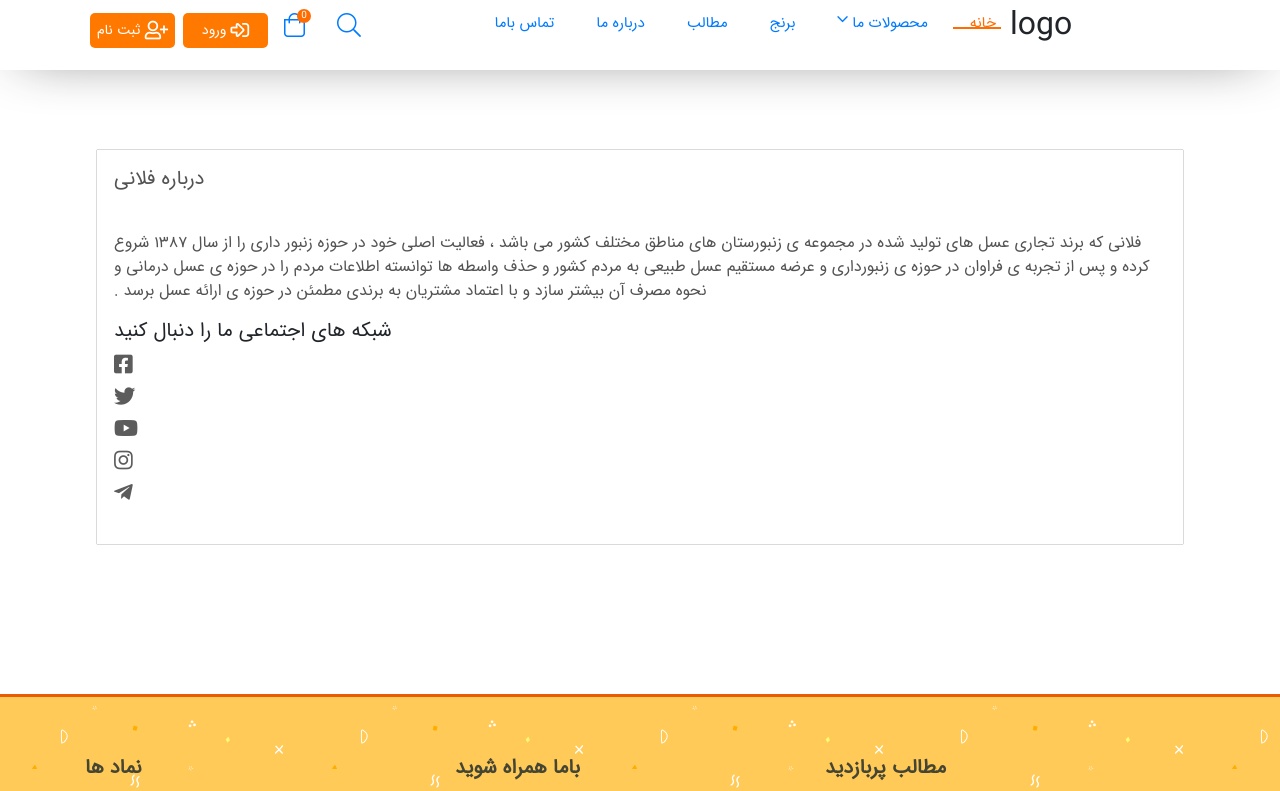
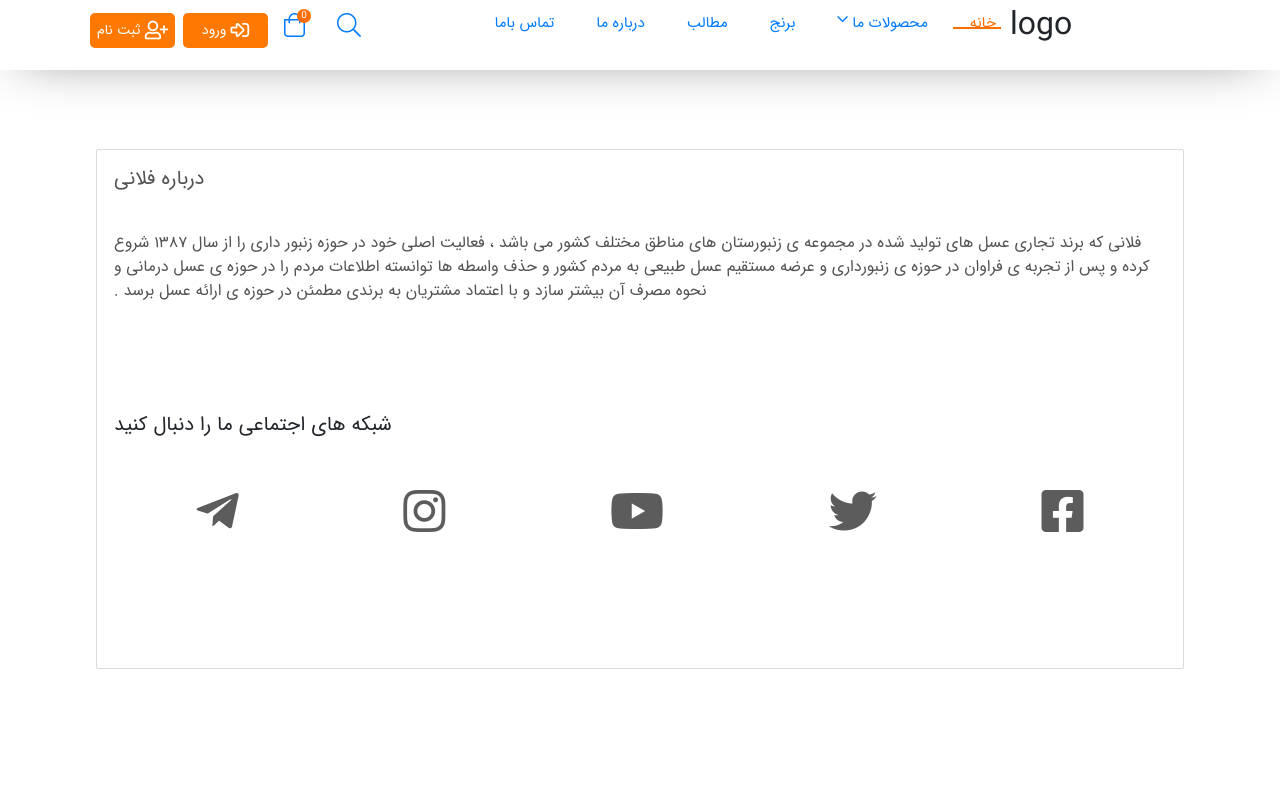
Before and after one commit to miladmohammadi82/afraalian-vue-cli, a Vue app: page /about-page in a window 1280 px wide. Shown: the top 791 px of the page. Built offline with nearby package versions, Linux system fonts and the light colour scheme.

Commit message:
commit 2

```diff
--- a/src/components/views/aboutPage.vue
+++ b/src/components/views/aboutPage.vue
@@ -18,11 +18,11 @@
             <div class="shabake-egtemaee-about-page">
                 <h5>شبکه های اجتماعی ما را دنبال کنید</h5>
                 <ul>
-                    <li><i class="fab fa-facebook-square fa-lg"></i></li>
-                    <li><i class="fab fa-twitter fa-lg"></i></li>
-                    <li><i class="fab fa-youtube fa-lg"></i></li>
-                    <li><i class="fab fa-instagram fa-lg"></i></li>
-                    <li><i class="fab fa-telegram-plane fa-lg"></i></li>
+                    <li><i class="fab fa-facebook-square fa-3x"></i></li>
+                    <li><i class="fab fa-twitter fa-3x"></i></li>
+                    <li><i class="fab fa-youtube fa-3x"></i></li>
+                    <li><i class="fab fa-instagram fa-3x"></i></li>
+                    <li><i class="fab fa-telegram-plane fa-3x"></i></li>
                 </ul>
             </div>
         </div>
```
Also changed, not shown: src/css/app.css.
